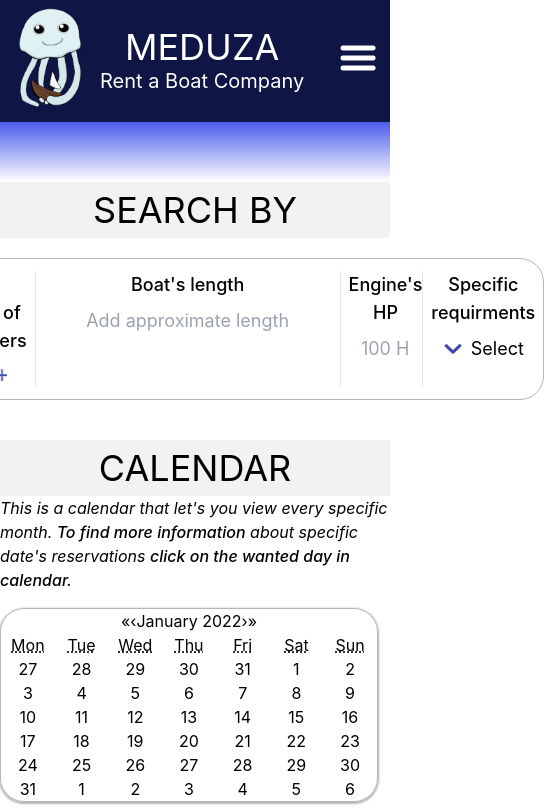
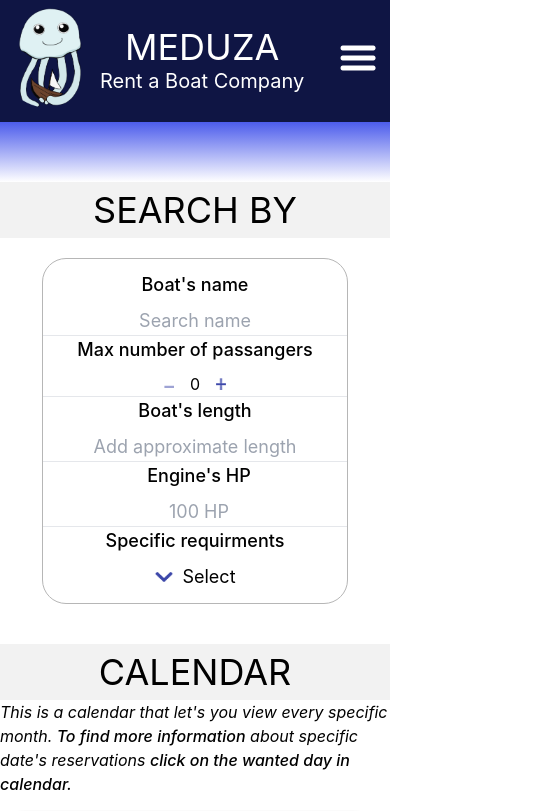
Before and after one commit to MucaMuci/HCI_lab_projekt, a Next.js app: page /boatsSchedule in a window 390 px wide. Shown: the top 811 px of the page, 544 px wide, since content can reach past the window. Built offline with nearby package versions, Linux system fonts and the light colour scheme.

Commit message:
Dodan responzivan dizajn na filtere

```diff
--- a/modules/filter/filter.js
+++ b/modules/filter/filter.js
@@ -6,7 +6,7 @@ import Plus from "../../assets/plus.png"
 const Filter = () => {
     return (
         <section>
-            <div className="border bg-white border-hci-siva rounded-3xl flex justify-center divide-x py-3 text-center">
+            <div className="border bg-white border-hci-siva rounded-3xl flex flex-col sm:flex-row justify-center divide-y sm:divide-x py-3 text-center">
                 <div className="flex flex-col items-center px-2">
                     <div className="text-lg font-medium pb-2">
                         Boat&apos;s name
```
